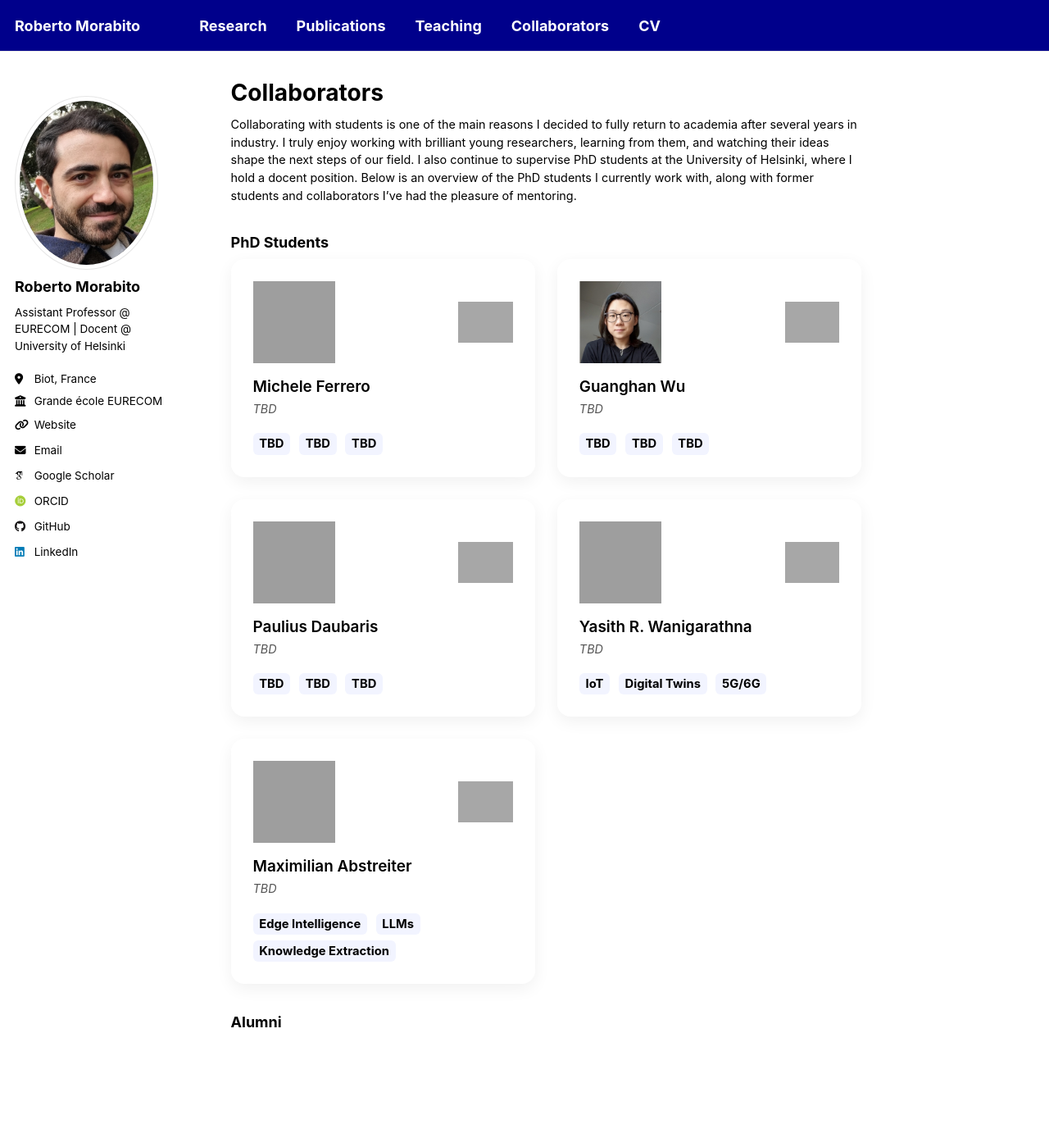
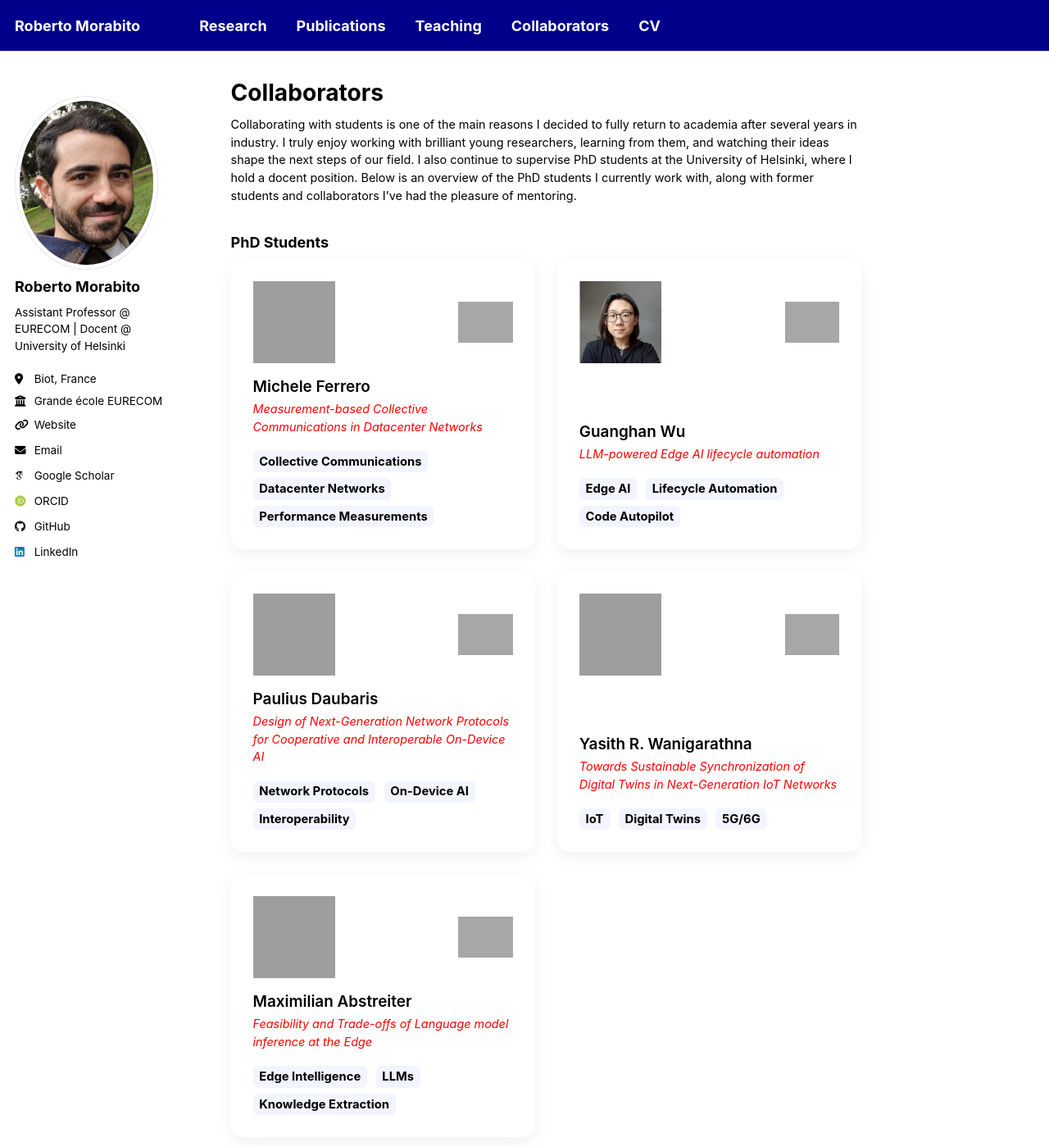
Before and after one commit to robertmora/robertmora.github.io, a Jekyll site: the page built from _pages/collaborators.html, in a window 1280 px wide and 1400 px high, cut to the strip 0-1399 px from the top of the window. Shown: the whole strip at 82% size. Built offline with Jekyll 4.4.1, drawn with Linux system fonts in a browser that asks for light colours; some web fonts are replaced; a script that is not in the unit is left out; grey boxes are pictures that could not be loaded.

Commit message:
Update collaborators.html

```diff
--- a/_pages/collaborators.html
+++ b/_pages/collaborators.html
@@ -225,12 +225,12 @@ author_profile: true
           Michele Ferrero
         </h4>
         <p class="collab-topic">
-          TBD
+          <span style="color: red;">Measurement-based Collective Communications in Datacenter Networks</span>
         </p>
         <div class="collab-tags">
-          <span class="tag">TBD</span>
-          <span class="tag">TBD</span>
-          <span class="tag">TBD</span>
+          <span class="tag">Collective Communications</span>
+          <span class="tag">Datacenter Networks</span>
+          <span class="tag">Performance Measurements</span>
         </div>
       </div>
     </article>
@@ -247,12 +247,12 @@ author_profile: true
           Guanghan Wu
         </h4>
         <p class="collab-topic">
-          TBD
+          <span style="color: red;">LLM-powered Edge AI lifecycle automation</span>
         </p>
         <div class="collab-tags">
-          <span class="tag">TBD</span>
-          <span class="tag">TBD</span>
-          <span class="tag">TBD</span>
+          <span class="tag">Edge AI</span>
+          <span class="tag">Lifecycle Automation</span>
+          <span class="tag">Code Autopilot</span>
         </div>
       </div>
     </article>
@@ -269,12 +269,12 @@ author_profile: true
           Paulius Daubaris
         </h4>
         <p class="collab-topic">
-          TBD
+          <span style="color: red;">Design of Next-Generation Network Protocols for Cooperative and Interoperable On-Device AI</span>
         </p>
         <div class="collab-tags">
-          <span class="tag">TBD</span>
-          <span class="tag">TBD</span>
-          <span class="tag">TBD</span>
+          <span class="tag">Network Protocols</span>
+          <span class="tag">On-Device AI</span>
+          <span class="tag">Interoperability</span>
         </div>
       </div>
     </article>
@@ -291,7 +291,7 @@ author_profile: true
         Yasith R. Wanigarathna
       </h4>
       <p class="collab-topic">
-        TBD
+        <span style="color: red;">Towards Sustainable Synchronization of Digital Twins in Next-Generation IoT Networks</span>
       </p>
       <div class="collab-tags">
         <span class="tag">IoT</span>
@@ -313,7 +313,7 @@ author_profile: true
         Maximilian Abstreiter
       </h4>
       <p class="collab-topic">
-        TBD
+        <span style="color: red;">Feasibility and Trade-offs of Language model inference at the Edge</span>
       </p>
       <div class="collab-tags">
         <span class="tag">Edge Intelligence</span>
```
